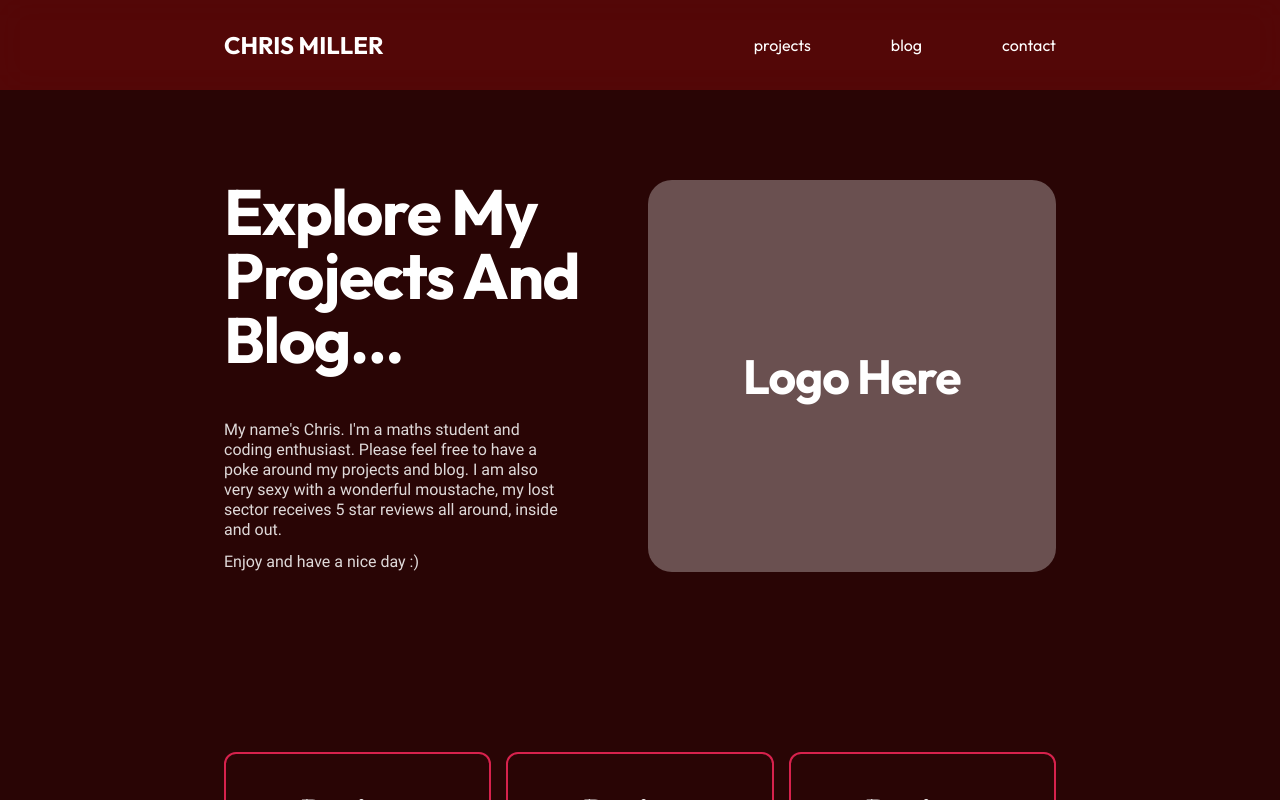
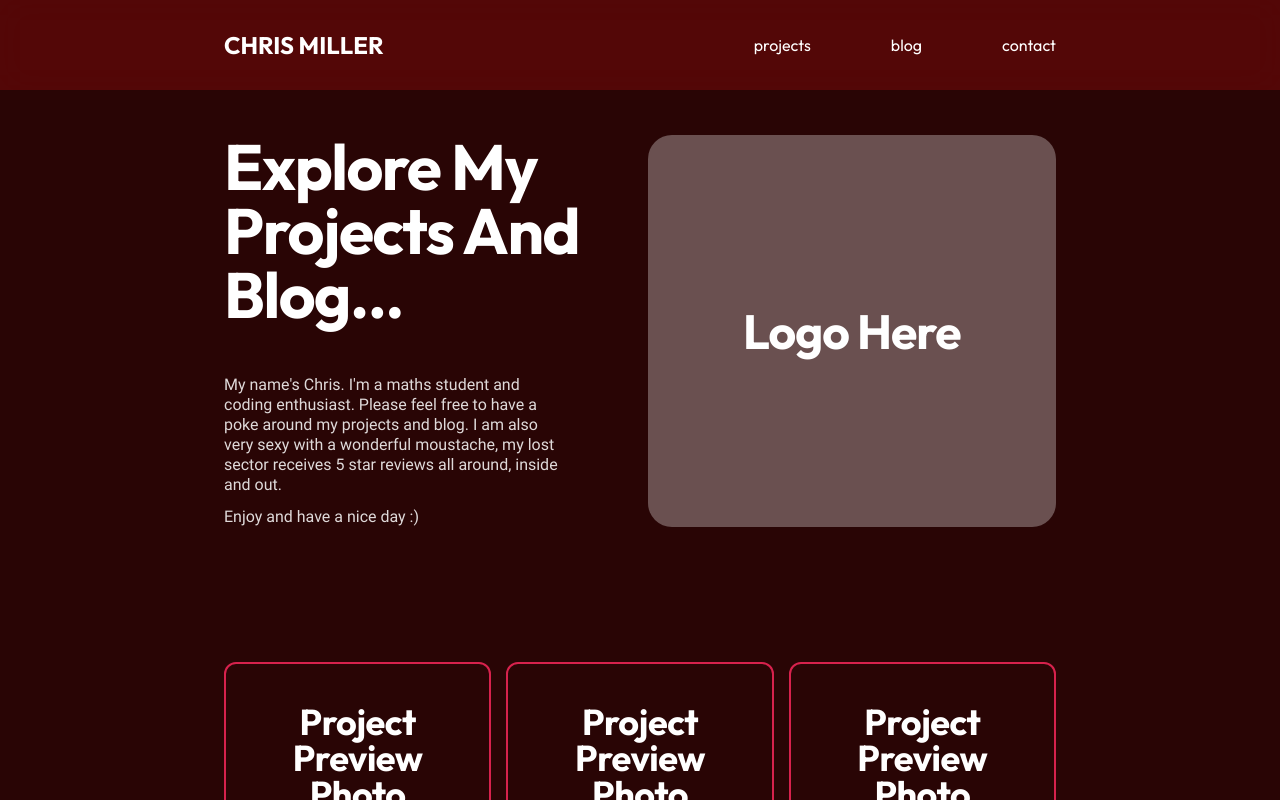
Before and after one commit to ChrisMillerpy/personalsite, a Next.js app: page / in a window 1280 px wide. Shown: the top 800 px of the page. Built offline with nearby package versions, Linux system fonts and the light colour scheme.

Commit message:
Made padding top smaller on sections

```diff
--- a/src/components/Section.tsx
+++ b/src/components/Section.tsx
@@ -8,7 +8,7 @@ interface SectionProps {
 
 const Section: React.FC<SectionProps> = ({ className, children, id }) => {
   return (
-    <div id={id} className={`pt-[180px] ${className || ""}`}>
+    <div id={id} className={`pt-[135px] ${className || ""}`}>
       {children}
     </div>
   );
```
